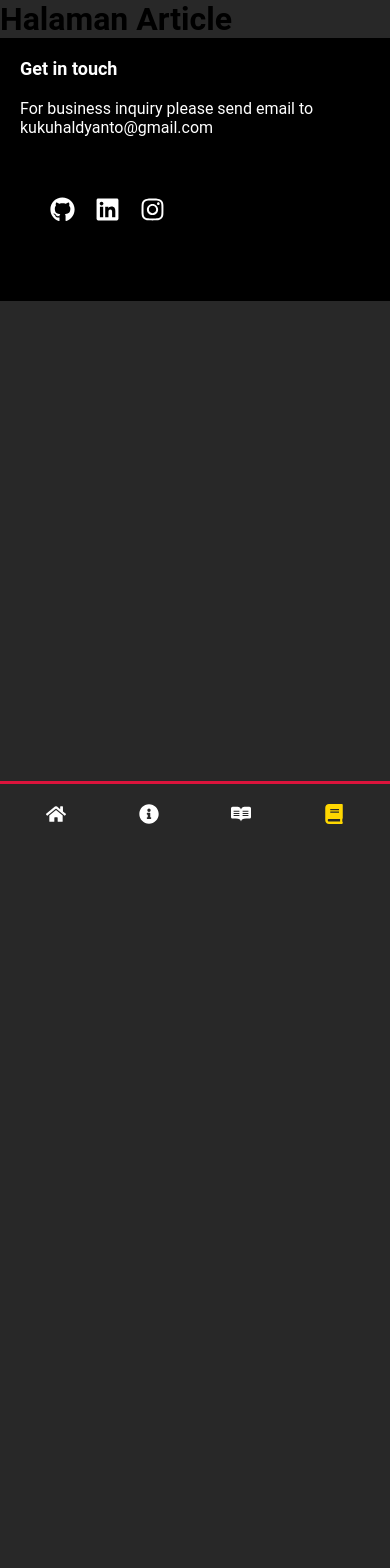
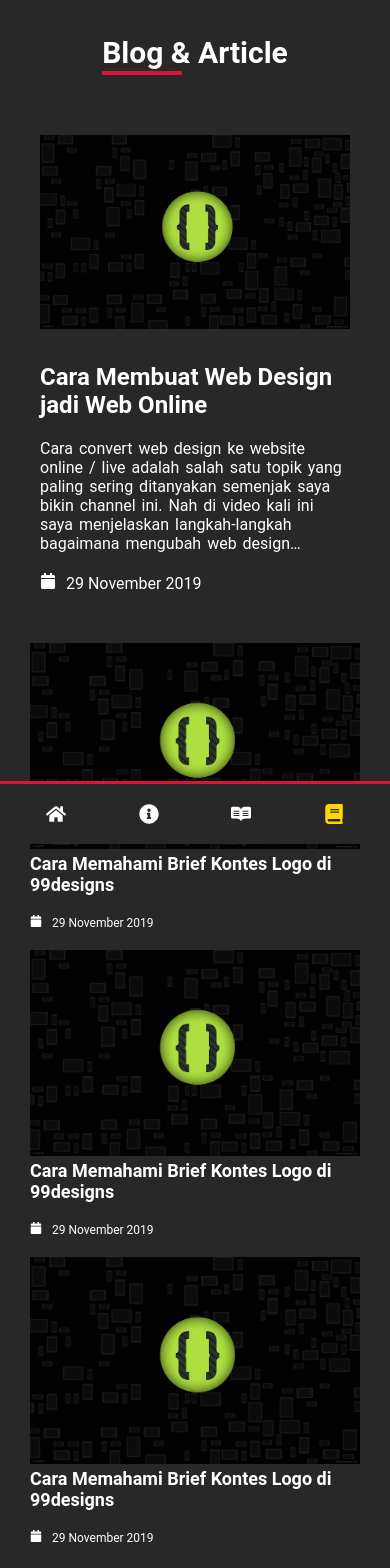
Before and after one commit to Fazlu601/react-personal-portofolio.app, a React (Vite) app: page /article in a window 390 px wide. Shown: the top 1568 px of the page. Before the commit the page ends 844 px from the top, so only its background shows below. Built offline with nearby package versions, Linux system fonts and the light colour scheme.

Commit message:
add:article, fix:layout

```diff
--- a/package.json
+++ b/package.json
@@ -9,6 +9,7 @@
     "preview": "vite preview"
   },
   "dependencies": {
+    "axios": "^1.1.3",
     "react": "^18.2.0",
     "react-dom": "^18.2.0",
     "react-icons": "^4.6.0",
--- a/src/App.css
+++ b/src/App.css
@@ -141,7 +141,7 @@ footer.footer {
   width: 100%;
   padding: 50px;
   color: var(--secondary-color);
-  background-color: black;
+  background-color: #121111;
 }
 .footer > h3 {
   font-size: 25px;
@@ -149,11 +149,6 @@ footer.footer {
 
 
 /* ABout Page */
-
-article.about-me {
-  width: 70%;
-  margin: 0 auto;
-}
 
 ul.list-group {
   list-style: none;
@@ -224,6 +219,34 @@ aside.project-group-img > img {
   width: 100%;
 }
 
+  aside.article-img {
+    width: 40%;
+  }
+  aside.article-img > img {
+    width: 100%;
+  }
+  .article-title {
+    font-size: 24px;
+  }
+  .article-description {
+    font-size: 16px;
+    word-spacing: 2px;
+  }
+
+  article.article-child {
+    width: 25%;
+    margin: 0 20px;
+  }
+  .article-child > img {
+    width: 100%;
+  }
+  .article-title-child {
+    font-size: 20px;
+  }
+  .date-caption-child {
+    font-size: 14px;
+  }
+
 @media screen and (max-width: 1080px) {
   aside.header-desc {
     padding: 20px 0 0;
@@ -255,6 +278,9 @@ aside.project-group-img > img {
 }
 
 @media screen and (max-width: 755px) {
+  .mx-sm-auto {
+    margin: 0 auto;
+  }
   header.header-profile > .row {
     flex-direction: column-reverse;
   }
@@ -309,6 +335,18 @@ aside.project-group-img > img {
     font-size: 34px !important;
   }
 
+
+  aside.article-img {
+    width: 80%;
+  }
+.article-desc {
+    width:100% !important;
+}
+
+article.article-child {
+  width: 50%;
+  margin: 0 20px 20px;
+}
 }
 
 @media screen and (max-width: 480px) {
@@ -351,4 +389,23 @@ aside.project-group-img > img {
     .skills-icon {
       font-size: 28px !important;
     }
+    li.list-img > img {
+      width: 80px;
+      margin: 0 10px 10px;
+    }
+
+  aside.article-img {
+    width: 100%;
+  }
+
+    article.article-child {
+      width: 90%;
+      margin: 0 20px 20px;
+    }
+    .article-title-child {
+      font-size: 18px;
+    }
+    .date-caption-child {
+      font-size: 12px;
+    }
 }
--- a/src/App.jsx
+++ b/src/App.jsx
@@ -6,7 +6,6 @@ import NavBar from './components/NavBar'
 import About from './page/About'
 import Skills from './page/Skills'
 import Article from './page/Article'
-import Footer from './components/Footer'
 
 function App() {
 
@@ -19,7 +18,6 @@ function App() {
           <Route path='/skills' element={<Skills/>} />
           <Route path='/article' element={<Article/>} />
         </Routes>
-        <Footer/>
       </main>
     )
 }
--- a/src/components/Footer.jsx
+++ b/src/components/Footer.jsx
@@ -5,7 +5,7 @@ function Footer() {
   return (
     <footer className='footer'>
         <h3 className='mb-2'>Get in touch</h3>
-        <p className='mb-2'>For business inquiry please send email to kukuhaldyanto@gmail.com</p>
+        <p className='mb-2'>For business inquiry please send email to fazrlu9575@gmail.com</p>
         <div className='contact-group'>
                             <aside className='social-group'>
                                 <a href='https://github.com/Fazlu601' target='_blank'>
--- a/src/components/Header.jsx
+++ b/src/components/Header.jsx
@@ -8,13 +8,13 @@ function Header() {
                 <div className='row'>
                     <aside className='header-desc'>
                         <h3 className='header-introduction'>Hi, i'm Fazlu Rachman</h3>
-                        <h2 className='header-title'>Front-End Web Developer on SIB Tech4Impact</h2>
+                        <h2 className='header-title'>Front-End Web Developer at SIB Tech4Impact</h2>
                         <p className='header-description'>
-                        I’m from Indonesia and I have been working as a UI UX designer for more than 5 years. I’ve worked for a Dutch company Frisseblikken as a web designer and front-end developer for 3 years, I build my own web development team Duosweb since 2018, and currently I work for Bold Australia as UI Designer since 2020. I’ve been freelancing for the last 8 years, and right now I am looking forward to collaborate with you!
+                        I’m from Indonesia and I am a student majoring in information systems who are interested and want to learn many things about programming, especially in web development. I feel this is the right passion for me, and I will continue to study as best as I can to pursue the career I dream of.
                         </p>
                         <div className='contact-group'>
                             <button type='button' className='btn-md'>
-                                <FaMailBulk/>
+                                <FaMailBulk className='me-1'/>
                                 Email Me
                             </button>
                             <aside className='social-group'>
--- a/src/page/About.jsx
+++ b/src/page/About.jsx
@@ -1,15 +1,17 @@
 import React from 'react'
+import Footer from '../components/Footer'
 
 function About() {
   return (
+    <>
         <section className='about-section bg-triangle-animated'>
-        <article className='about-me p-3'>
+            <article className='about-me mx-auto w-60 w-sm-100 p-3'>
             <h1 className='text-center title-page text-secondary mt-3 mb-2'>About Me</h1>
             <p className='text-secondary text-center'> I am a student majoring in information systems who are interested and want to learn many things about programming, especially in web development. I feel this is the right passion for me, and I will continue to study as best as I can to pursue the career I dream of.</p>
             </article>
 
             <article className='about-experience p-3'>
-          <h1 className='text-center title-section text-secondary mt-3 mb-2'>Experience</h1>
+            <h1 className='text-center title-page text-secondary mt-3 mb-2'>Experience</h1>
             <ul className='list-group text-secondary '>
                 <li className='list-img text-center'>
                 <img src='./src/assets/image/skilvul.png' />
@@ -32,7 +34,7 @@ function About() {
             </article>
 
             <article className='about-education p-3'>
-          <h1 className='text-center title-section  text-secondary mt-3 mb-2'>Education</h1>
+            <h1 className='text-center title-page  text-secondary mt-3 mb-2'>Education</h1>
             <div className="row justify-content-between">
                         <div className="card-timeline">
                             <img src="./src/assets/image/unama.png" alt=""/>
@@ -102,6 +104,8 @@ function About() {
                 </div>
             </article>
         </section>
+        <Footer/>
+    </>
   )
 }
 
--- a/src/page/Article.jsx
+++ b/src/page/Article.jsx
@@ -1,9 +1,55 @@
-import React from 'react'
+import React, { useEffect, useState } from 'react'
+import axios from 'axios';
+import { FaCalendar } from 'react-icons/fa';
+import Footer from '../components/Footer';
 
 function Article() {
+
+  // const [ article, setArticle ] = useState();
+
+  // useEffect( () => {
+  //     axios('https://api-berita-indonesia.vercel.app/antara/tekno/').then( res => {
+  //         setArticle(res.data.posts);
+  //     } )
+  // }, [article] );
+
+
+// console.log(article)
   return (
     <>
-        <h1>Halaman Article</h1>
+        <section className='article-section mb-3'>
+            <h1 className='title-page text-secondary text-center mt-3 mb-2'>Blog & Article</h1>
+            <article className='main-article p-3'>
+              <div className='row d-flex justify-content-center flex-column f-wrap'>
+                <aside className='article-img me-3 mb-sm-3'>
+                    <img src='./src/assets/image/bg.jpg' />
+                </aside>
+                <aside className='article-desc text-secondary w-50'>
+                    <a href='' className='article-title text-secondary weight-bold'>Cara Membuat Web Design jadi Web Online</a>
+                    <p href='' className='article-description mt-2'>Cara convert web design ke website online / live adalah salah satu topik yang paling sering ditanyakan semenjak saya bikin channel ini. Nah di video kali ini saya menjelaskan langkah-langkah bagaimana mengubah web design…</p>
+                    <p className='date-caption mt-2'><FaCalendar className='me-1'/>29 November 2019</p>
+                </aside>
+              </div>
+            </article>
+            <div className='row d-flex justify-content-center f-wrap'>
+                  <article className='article-child text-secondary'>
+                      <img src='./src/assets/image/bg.jpg' />
+                      <a href='' className='article-title-child text-secondary weight-bold'>Cara Memahami Brief Kontes Logo di 99designs</a>
+                      <p className='date-caption-child mt-2'><FaCalendar className='me-1'/>29 November 2019</p>
+                  </article>
+                  <article className='article-child text-secondary'>
+                      <img src='./src/assets/image/bg.jpg' />
+                      <a href='' className='article-title-child text-secondary weight-bold'>Cara Memahami Brief Kontes Logo di 99designs</a>
+                      <p className='date-caption-child mt-2'><FaCalendar className='me-1'/>29 November 2019</p>
+                  </article>
+                  <article className='article-child text-secondary'>
+                      <img src='./src/assets/image/bg.jpg' />
+                      <a href='' className='article-title-child text-secondary weight-bold'>Cara Memahami Brief Kontes Logo di 99designs</a>
+                      <p className='date-caption-child mt-2'><FaCalendar className='me-1'/>29 November 2019</p>
+                  </article>
+            </div>
+        </section>
+        <Footer/>
     </>
   )
 }
```
Also changed, not shown: src/components/ChildArticle.jsx (added, +11 -0 lines), src/page/Skills.jsx (+8 -6 lines), 1 other file (tests, documents, lock files or other folders). Lines whose indentation alone changed are shown as unchanged.
